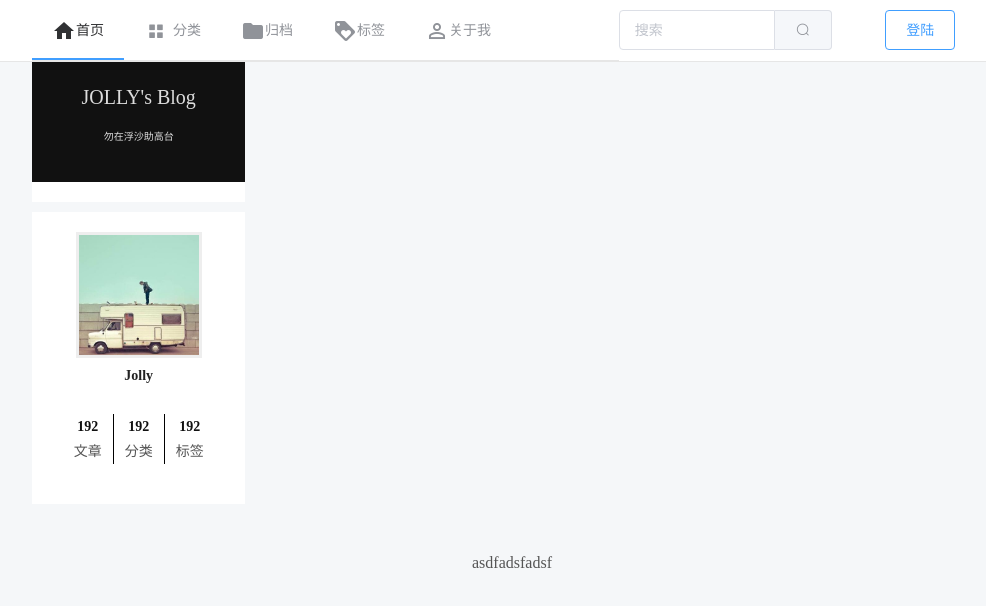
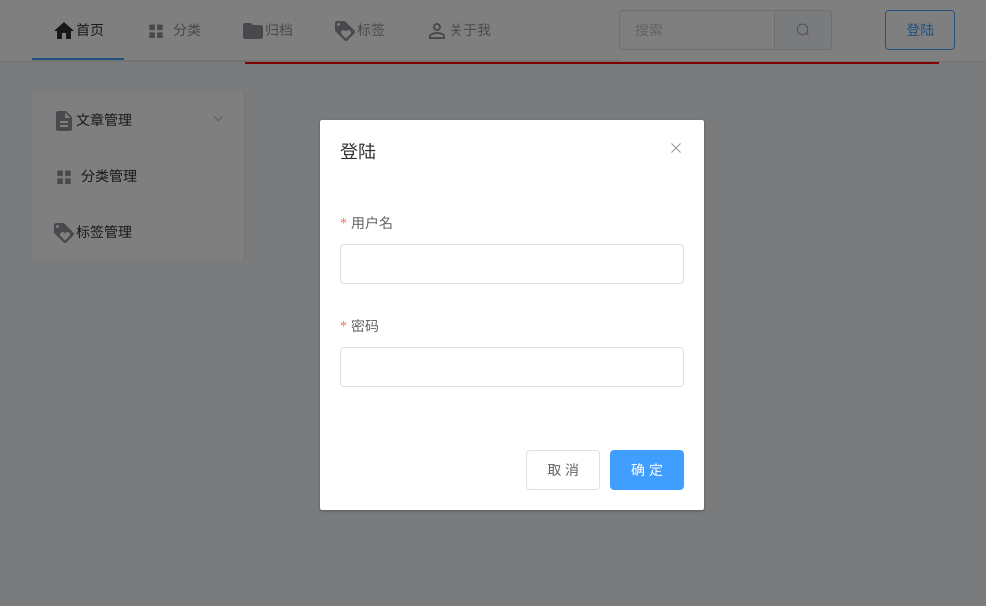
Before and after one commit to jollyfly/blog, a Vue app: page /manage in a window 1280 px wide. Both pictures are taken after a click on the button "登陆". Shown: the top 606 px of the page, without its empty margins (128-1114 px from the left). Built offline with nearby package versions, Linux system fonts and the light colour scheme; the HTML template or start-up script is replaced by a standard one.

Commit message:
init commit

```diff
--- a/src/App.vue
+++ b/src/App.vue
@@ -3,10 +3,10 @@
     <v-menu></v-menu>
     <el-row>
       <el-col :span="4" :offset="3" class="col">
-        <introduction></introduction>
+        <router-view name="left"></router-view>
       </el-col>
       <el-col :span="13" class="col">
-        <router-view></router-view>
+        <router-view name="right"></router-view>
       </el-col>
     </el-row>
     <div class="bottom">asdfadsfadsf</div>
@@ -39,7 +39,8 @@ export default {
     color: #555;
     background: #f5f7f9;
     padding: 0;
-    margin: 0
+    margin: 0;
+    height: 100%;
   }
   .bottom{
     padding-top: 50px;
--- /dev/null
+++ b/src/components/ManageContainer.vue
@@ -0,0 +1,16 @@
+<template>
+    <div class="manage-container"></div>
+</template>
+
+<script>
+export default {
+  name: 'ManageContainer'
+}
+</script>
+
+<style scoped>
+.manage-container{
+  border: 1px solid red;
+  height: 100%;
+}
+</style>
--- /dev/null
+++ b/src/components/ManageMenu.vue
@@ -0,0 +1,37 @@
+<template>
+<div class="manage-menu">
+  <el-menu default-active="1">
+    <el-submenu index="1">
+      <template slot="title">
+        <i class="material-icons">description</i>
+        <span>文章管理</span>
+      </template>
+      <el-menu-item index="1-1"><i class="material-icons">edit</i>新增文章</el-menu-item>
+      <el-menu-item index="1-1"><i class="material-icons">build</i>管理</el-menu-item>
+    </el-submenu>
+    <el-menu-item index="2">
+      <i class="el-icon-menu"></i>
+      <span slot="title">分类管理</span>
+    </el-menu-item>
+    <el-menu-item index="3">
+      <i class="material-icons">loyalty</i>
+      <span slot="title">标签管理</span>
+    </el-menu-item>
+  </el-menu>
+</div>
+</template>
+
+<script>
+export default {
+  name: 'ManageMenu',
+  methods: {
+  }
+}
+</script>
+
+<style scoped>
+.manage-menu{
+  background: #fff;
+  margin-top: 30px;
+}
+</style>
--- a/src/components/VMenu.vue
+++ b/src/components/VMenu.vue
@@ -2,7 +2,7 @@
   <div class="v-menu">
     <el-row>
       <el-col :offset="3" :span="11">
-        <el-menu default-active="1" router mode="horizontal" background-color="#fff" class="v-menu-m">
+        <el-menu default-active="1" mode="horizontal" background-color="#fff" class="v-menu-m">
           <el-menu-item index="1">
             <i class="material-icons">home</i>
             <span slot="title">首页</span>
@@ -26,18 +26,22 @@
         </el-menu>
       </el-col>
       <el-col :span="4">
-        <el-input placeholder="搜索" class="v-menu-search"><el-button slot="append" icon="el-icon-search"></el-button></el-input>
+        <el-input placeholder="搜索" class="v-menu-search">
+          <el-button slot="append" icon="el-icon-search"></el-button>
+        </el-input>
       </el-col>
       <el-col :span="4" :offset="1">
-        <el-button plain class="login-btn">登陆</el-button>
+        <login-model></login-model>
       </el-col>
     </el-row>
   </div>
 </template>
 
 <script>
+import LoginModel from './vMenu/LoginModel'
 export default {
-  name: 'VMenu'
+  name: 'VMenu',
+  components: {LoginModel}
 }
 </script>
 
@@ -48,13 +52,11 @@ export default {
     background: #fff;
     border-bottom: solid 1px #e6e6e6;
   }
-  .v-menu-m{
+
+  .v-menu-m {
     border-bottom: 0;
   }
-  .login-btn{
-    margin-top: 10px;
-  }
-  .v-menu-search{
+  .v-menu-search {
     margin-top: 10px;
   }
 </style>
--- /dev/null
+++ b/src/components/vMenu/LoggedMenu.vue
@@ -0,0 +1,66 @@
+<template>
+<div class="logged-menu">
+  <el-badge :value="20" class="logged-menu-badge">
+    <el-button type="info" icon="el-icon-message" circle size="mini"></el-button>
+  </el-badge>
+  <el-dropdown size="medium" placement="bottom-start" @command="handleCommand">
+    <div class="logged-menu-avatar"><img :src="loggedMenu.avatar"></div>
+    <el-dropdown-menu slot="dropdown">
+      <el-dropdown-item command="a">个人中心</el-dropdown-item>
+      <el-dropdown-item command="manage">后台管理</el-dropdown-item>
+      <el-dropdown-item command="signOut">退出登陆</el-dropdown-item>
+    </el-dropdown-menu>
+  </el-dropdown>
+
+</div>
+</template>
+
+<script>
+export default {
+  name: 'LoggedMenu',
+  methods: {
+    handleCommand (cammand) {
+      if (cammand === 'signOut') {
+        this.logout()
+      }
+      if (cammand === 'manage') {
+        this.$router.push('/manage')
+      }
+    },
+    logout: function () {
+      this.$confirm('是否确定退出登陆?', '提示', {
+        confirmButtonText: '确定',
+        cancelButtonText: '取消',
+        type: 'warning'
+      }).then(() => {
+        window.location = '/'
+      }).catch(() => {
+        this.$message({
+          type: 'info',
+          message: '退出登陆失败，请稍后再试'
+        })
+      })
+    }
+  },
+  props: {
+    loggedMenu: {
+      type: Object,
+      required: true
+    }
+  }
+}
+</script>
+
+<style scoped>
+  .logged-menu-avatar img{
+    width: 42px;
+    height: 42px;
+    border-radius: 50%;
+    margin-top: 9px;
+    cursor: pointer;
+    margin-left: 20px;
+  }
+  .logged-menu-badge{
+    top: -15px
+  }
+</style>
--- /dev/null
+++ b/src/components/vMenu/LoginModel.vue
@@ -0,0 +1,66 @@
+<template>
+  <div class="login-model">
+    <el-button plain class="login-btn" @click="toLogin" v-show="btnShow">登陆</el-button>
+    <el-dialog title="登陆" :visible.sync="visible" width="30%">
+      <el-form :model="loginVO">
+        <el-form-item label="用户名" required>
+          <el-input v-model="loginVO.username"></el-input>
+        </el-form-item>
+        <el-form-item label="密码" required>
+          <el-input v-model="loginVO.password" type="password"></el-input>
+        </el-form-item>
+      </el-form>
+      <span slot="footer" class="dialog-footer">
+        <el-button @click="visible = false">取 消</el-button>
+        <el-button type="primary" @click="login">确 定</el-button>
+      </span>
+    </el-dialog>
+    <logged-menu v-show="menuShow" :logged-menu="loggedMenu"></logged-menu>
+  </div>
+</template>
+
+<script>
+import LoggedMenu from './LoggedMenu'
+
+export default {
+  name: 'LoginModel',
+  components: {LoggedMenu},
+  data () {
+    return {
+      visible: false,
+      btnShow: true,
+      menuShow: false,
+      loginVO: {
+        username: '',
+        password: ''
+      },
+      loggedMenu: {
+        avatar: '/static/img/avatar.f606c20.jpg'
+      }
+    }
+  },
+  methods: {
+    toLogin () {
+      this.visible = true
+    },
+    login () {
+      this.visible = false
+      this.btnShow = false
+      this.menuShow = true
+    },
+    logout () {
+      this.visible = true
+      this.btnShow = false
+      this.menuShow = true
+    }
+
+  }
+}
+</script>
+
+<style scoped>
+  .login-btn {
+    margin-top: 10px;
+  }
+
+</style>
--- a/src/router/index.js
+++ b/src/router/index.js
@@ -1,6 +1,9 @@
 import Vue from 'vue'
 import Router from 'vue-router'
 import BlogContainer from '../components/BlogContainer'
+import Introduction from '../components/Introduction'
+import ManageMenu from '../components/ManageMenu'
+import ManageContainer from '../components/ManageContainer'
 
 Vue.use(Router)
 
@@ -9,8 +12,18 @@ export default new Router({
   routes: [
     {
       path: '/',
-      name: 'BlogContainer',
-      component: BlogContainer
+      components: {
+        left: Introduction,
+        right: BlogContainer
+      }
+    },
+    {
+      path: '/manage',
+      components: {
+        left: ManageMenu,
+        right: ManageContainer
+      }
     }
+
   ]
 })
```
Also changed, not shown: src/components/manageContainer/MDEditor.vue (added, +13 -0 lines).
